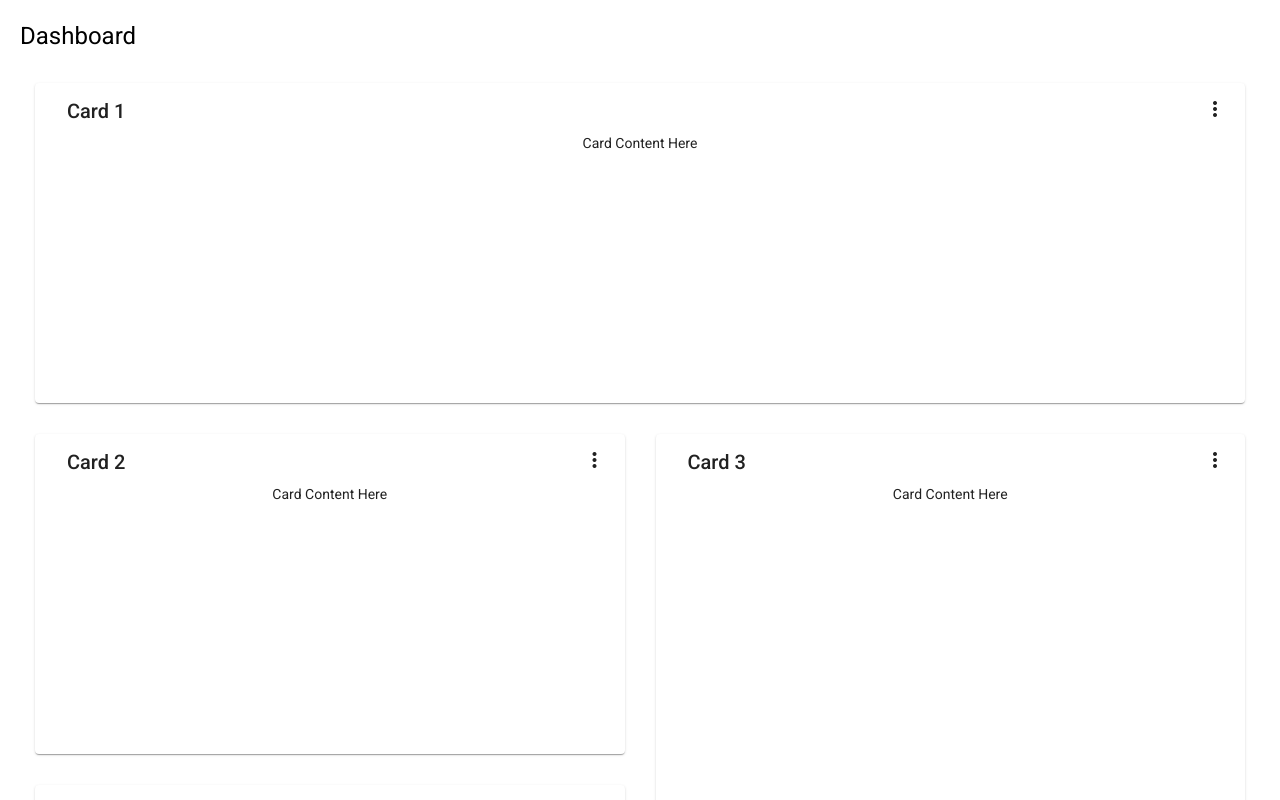
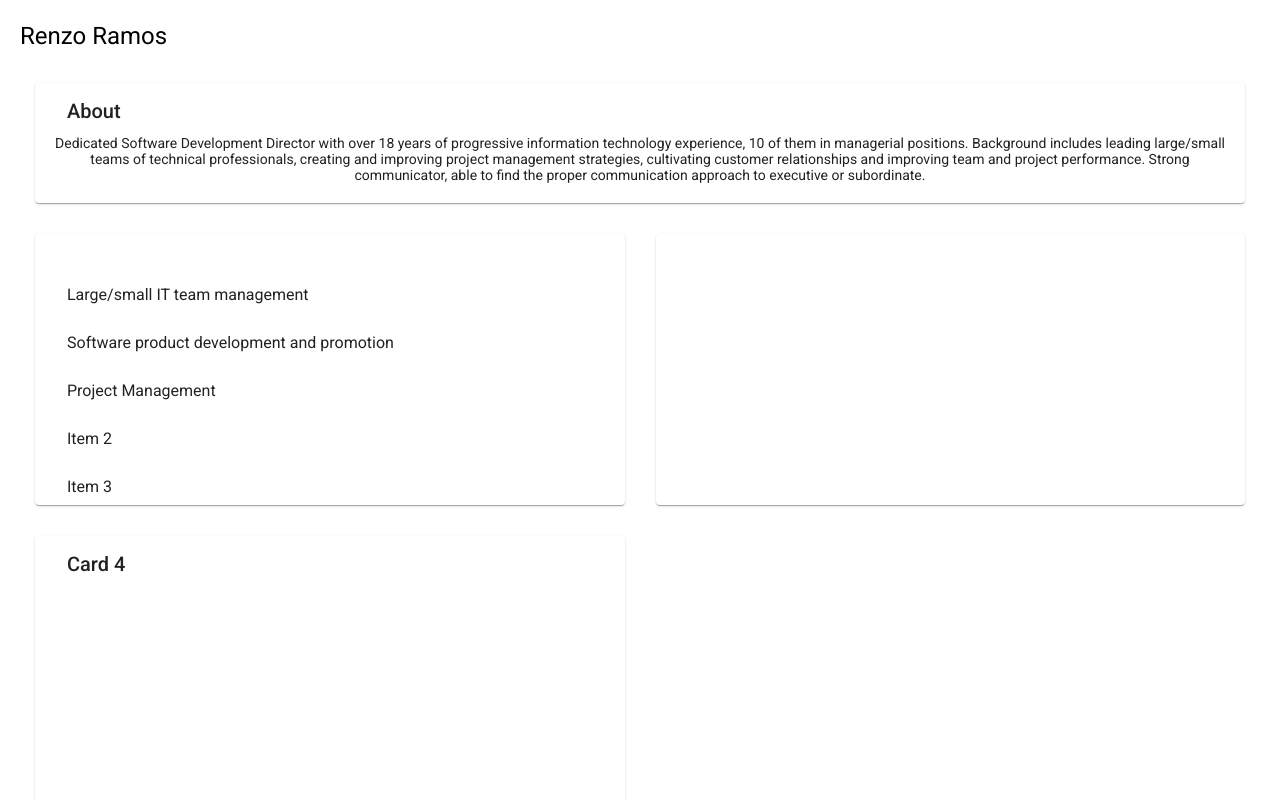
Before and after one commit to jaws615/myresume, an Angular app: page /resume in a window 1280 px wide. Shown: the top 800 px of the page. Built offline with nearby package versions, Linux system fonts and the light colour scheme.

Commit message:
creating resume

```diff
--- a/src/app/app.module.ts
+++ b/src/app/app.module.ts
@@ -10,6 +10,9 @@ import { MatCardModule } from '@angular/material/card';
 import { MatMenuModule } from '@angular/material/menu';
 import { MatIconModule } from '@angular/material/icon';
 import { MatButtonModule } from '@angular/material/button';
+import { MatListModule } from '@angular/material/list';
+
+
 import { LayoutModule } from '@angular/cdk/layout';
 
 @NgModule({
@@ -26,7 +29,8 @@ import { LayoutModule } from '@angular/cdk/layout';
     MatMenuModule,
     MatIconModule,
     MatButtonModule,
-    LayoutModule
+    LayoutModule,
+    MatListModule
   ],
   providers: [],
   bootstrap: [AppComponent]
--- a/src/app/show-me/show-me.component.html
+++ b/src/app/show-me/show-me.component.html
@@ -1,22 +1,24 @@
 <div class="grid-container">
-  <h1 class="mat-h1">Dashboard</h1>
-  <mat-grid-list cols="2" rowHeight="350px">
+  <h1 class="mat-h1">Renzo Ramos</h1>
+  <mat-grid-list cols="2" rowHeight="150px">
     <mat-grid-tile *ngFor="let card of cards | async" [colspan]="card.cols" [rowspan]="card.rows">
       <mat-card class="dashboard-card">
         <mat-card-header>
           <mat-card-title>
             {{card.title}}
-            <button mat-icon-button class="more-button" [matMenuTriggerFor]="menu" aria-label="Toggle menu">
-              <mat-icon>more_vert</mat-icon>
-            </button>
-            <mat-menu #menu="matMenu" xPosition="before">
-              <button mat-menu-item>Expand</button>
-              <button mat-menu-item>Remove</button>
-            </mat-menu>
+
           </mat-card-title>
         </mat-card-header>
         <mat-card-content class="dashboard-card-content">
-          <div>Card Content Here</div>
+
+          <div *ngIf="card.id === 1">{{card.content}}</div>
+          <div *ngIf="card.id === 2">
+              <mat-list role="list">
+                  <mat-list-item role="listitem" *ngFor="let skill of card.content">{{skill}}</mat-list-item>
+                  <mat-list-item role="listitem">Item 2</mat-list-item>
+                  <mat-list-item role="listitem">Item 3</mat-list-item>
+                </mat-list>
+          </div>
         </mat-card-content>
       </mat-card>
     </mat-grid-tile>
--- a/src/app/show-me/show-me.component.ts
+++ b/src/app/show-me/show-me.component.ts
@@ -13,18 +13,21 @@ export class ShowMeComponent {
     map(({ matches }) => {
       if (matches) {
         return [
-          { title: 'Card 1', cols: 1, rows: 1 },
-          { title: 'Card 2', cols: 1, rows: 1 },
-          { title: 'Card 3', cols: 1, rows: 1 },
-          { title: 'Card 4', cols: 1, rows: 1 }
+          { title: 'About', cols: 1, rows: 1, content: '' },
+          { title: 'Card 2', cols: 1, rows: 1, content: '' },
+          { title: 'Card 3', cols: 1, rows: 1, content: '' },
+          { title: 'Card 4', cols: 1, rows: 1, content: '' }
         ];
       }
 
       return [
-        { title: 'Card 1', cols: 2, rows: 1 },
-        { title: 'Card 2', cols: 1, rows: 1 },
-        { title: 'Card 3', cols: 1, rows: 2 },
-        { title: 'Card 4', cols: 1, rows: 1 }
+        { id: 1, title: 'About', cols: 2, rows: 1, content: 'Dedicated Software Development Director with over 18 years of progressive information technology experience, 10 of them in managerial positions. Background includes leading large/small teams of technical professionals, creating and improving project management strategies, cultivating customer relationships and improving team and project performance. Strong communicator, able to find the proper communication approach to executive or subordinate. ' },
+        { id: 2, title: '', cols: 1, rows: 2, content: ['Large/small IT team management',
+          'Software product development and promotion',
+          'Project Management'
+          ]},
+        { id: 3, title: '', cols: 1, rows: 2, content: '' },
+        { id: 4, title: 'Card 4', cols: 1, rows: 2, content: '' }
       ];
     })
   );
```
